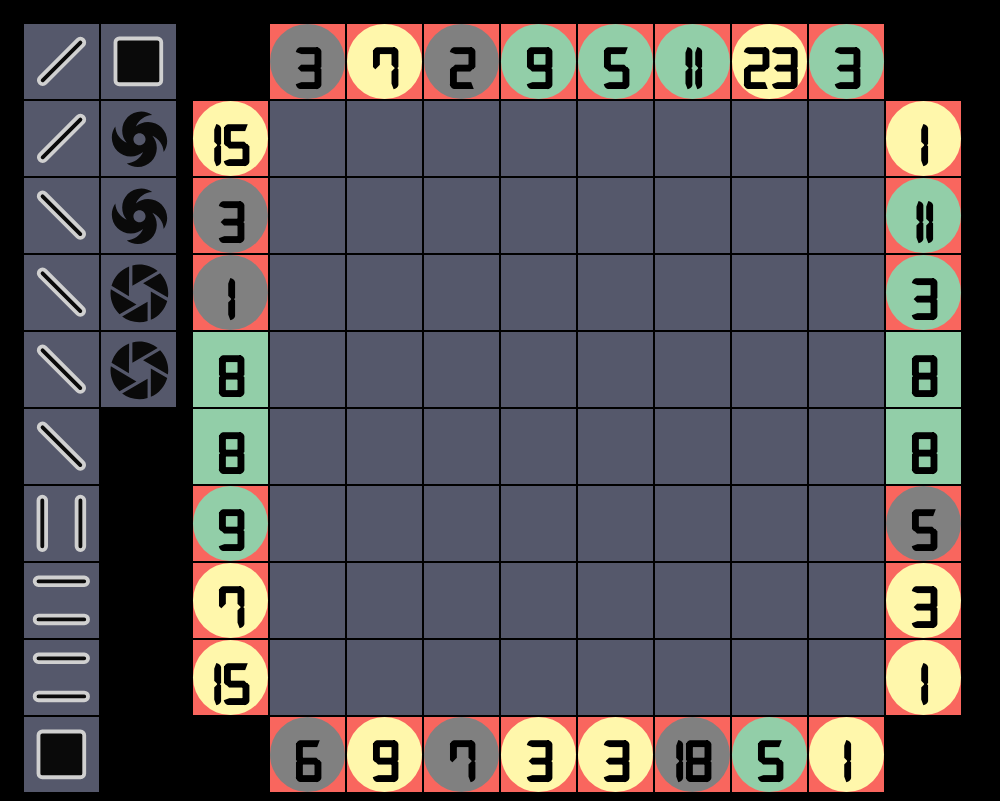
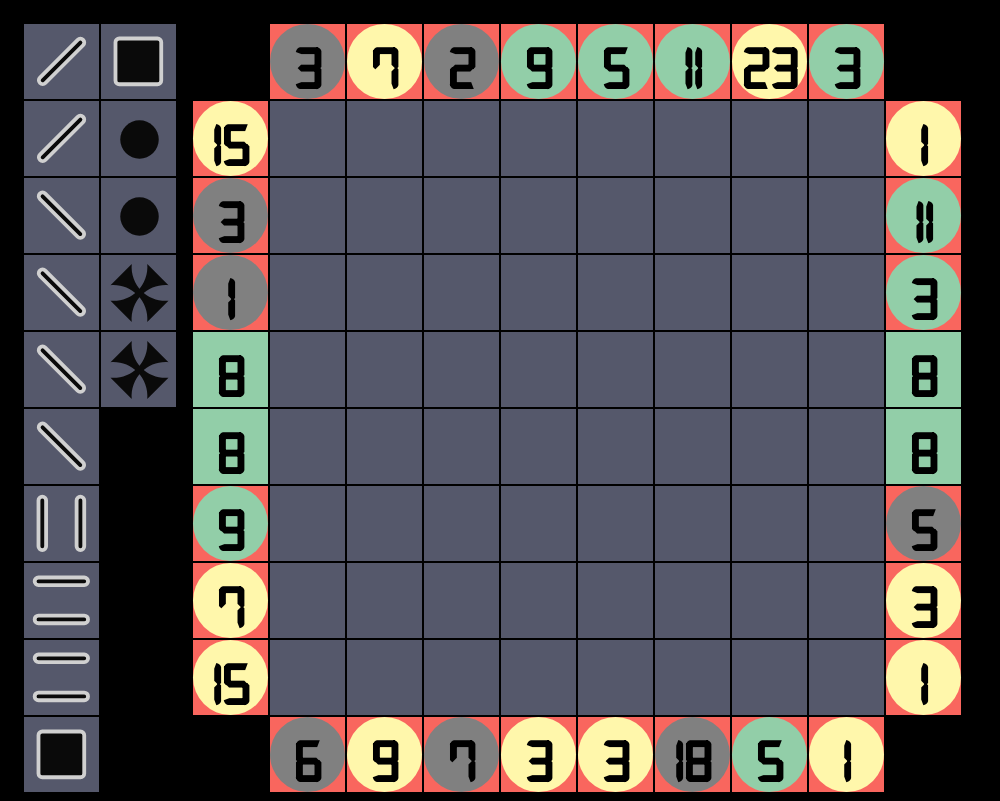
Before and after one commit to cdelaforge/reflection, a React (Create React App) app: page / in a window 1280 px wide. Shown: the whole page, without its empty margins (0-1000 px from the left). Built offline with nearby package versions, Linux system fonts and the light colour scheme.

Commit message:
Ajout d'un mode standalone

```diff
--- a/src/components/Cell/Cell.Styles.ts
+++ b/src/components/Cell/Cell.Styles.ts
@@ -5,6 +5,7 @@ export const CellContainer = styled('div') <{ size: number }>`
   position: relative;
   width:  ${(props) => `${props.size}px`};
   height:  ${(props) => `${props.size}px`};
+  cursor: pointer;
 `;
 
 export const CellContainerChild = styled('div')`
--- a/src/components/Cell/Cell.tsx
+++ b/src/components/Cell/Cell.tsx
@@ -19,7 +19,9 @@ function Cell({ row, col }: CellProps) {
   }
 
   const clickCell = () => {
-    setGridElement(row, col);
+    if (getVal() !== 7) {
+      setGridElement(row, col);
+    }
   };
 
   const cellLaserElements = laserElements
--- a/src/components/Cell/SideCell.tsx
+++ b/src/components/Cell/SideCell.tsx
@@ -33,7 +33,7 @@ const getToSolve = (toSolve: string[][], posIndex: number, index: number) => {
 function SideCell({ position, index }: SideCellProps) {
   const { mode, cellSize, toSolve, result, displayLaserPosition, displayLaserIndex, displayLaser } = useAppState();
   const posIndex = posIndexHelper[position];
-  const modeCreation = mode !== "play";
+  const modeCreation = mode !== "play" && mode !== "standalone";
   const valCurrent = getCurrentVal(result, posIndex, index);
   const valSolution = modeCreation ? valCurrent : getToSolve(toSolve, posIndex, index);
   const isCellCorrect = modeCreation || valCurrent === valSolution;
--- a/src/components/Cell/StockCell.tsx
+++ b/src/components/Cell/StockCell.tsx
@@ -11,8 +11,7 @@ function StockCell({ index }: StockCellProps) {
 
   const clickCell = () => {
     if (stock[index]) {
-      const newIndex = stockIndex === index ? undefined : index;
-      setStockIndex(newIndex);
+      setStockIndex(index);
     }
   };
 
--- a/src/icons/BlackHoleIcon.tsx
+++ b/src/icons/BlackHoleIcon.tsx
@@ -2,6 +2,7 @@ import { colors } from "../helpers/Style";
 import { IconProps } from "./IconProps";
 
 export default function BlackHoleIcon({ size }: IconProps) {
+  /*
   return (
     <svg xmlns="http://www.w3.org/2000/svg" width={size} height={size} viewBox="-100 -95 712 707">
       <path fill={colors.black} d="M336,96c-43.106,0-82.584,15.504-113.184,41.23c25.931-58.966,83.266-101.002,150.837-104.918
@@ -13,4 +14,11 @@ export default function BlackHoleIcon({ size }: IconProps) {
         s56,25.072,56,56S286.928,312,256,312z"/>
     </svg>
   );
+  */
+
+  return (
+    <svg xmlns="http://www.w3.org/2000/svg" width={size} height={size} viewBox="0 0 100 100">
+      <circle cx="50" cy="50" r="25" fill={colors.black} />
+    </svg>
+  );
 }
--- a/src/icons/LaserIcon.tsx
+++ b/src/icons/LaserIcon.tsx
@@ -29,17 +29,9 @@ export function LaserIcon({ size, type, position, dimension }: LaserIconProps &
     return <rect x="45" y={getStartPos()} width="10" height={getEndPos()} fill={colors.laser} fillOpacity="1" strokeOpacity="1" />;
   };
 
-  const getCircle = () => {
-    if (dimension === LaserDimension.medium) {
-      return <circle cx="50" cy="50" r="5" fill={colors.laser} />;
-    }
-    return <></>;
-  }
-
   return (
     <svg xmlns="http://www.w3.org/2000/svg" width={size} height={size} viewBox="0 0 100 100">
       {getLaser()}
-      {getCircle()}
     </svg>
   );
 }
--- a/src/icons/PortalIcon.tsx
+++ b/src/icons/PortalIcon.tsx
@@ -2,9 +2,20 @@ import { colors } from "../helpers/Style";
 import { IconProps } from "./IconProps";
 
 export default function MirrorHorizontalIcon({ size }: IconProps) {
+  /*
   return (
     <svg xmlns="http://www.w3.org/2000/svg" width={size} height={size} viewBox="-20 -20 164 164">
       <path fill={colors.black} d="M61.72,0.28c14.77,0,28.33,5.22,38.93,13.9L46.86,45.24V2.1C51.62,0.91,56.6,0.28,61.72,0.28L61.72,0.28z M105.99,19.12c10.63,11.05,17.17,26.06,17.17,42.6c0,3.02-0.22,5.98-0.64,8.89L69.66,40.09L105.99,19.12L105.99,19.12z M121.05,77.76c-4.9,18.16-17.91,32.99-34.91,40.36l0-60.51L121.05,77.76L121.05,77.76z M79.21,120.64 c-5.54,1.64-11.41,2.53-17.48,2.53c-13.75,0-26.44-4.52-36.67-12.14l54.16-31.27L79.21,120.64L79.21,120.64z M19.41,106.27 C7.63,95.07,0.28,79.26,0.28,61.72c0-3.03,0.22-6,0.65-8.92l54.51,32.65L19.41,106.27L19.41,106.27z M2.42,45.62 C7.58,26.57,21.67,11.21,39.91,4.27l-0.44,63.54L2.42,45.62L2.42,45.62z" />
     </svg>
   );
+  */
+
+  return (
+    <svg xmlns="http://www.w3.org/2000/svg" width={size} height={size} viewBox="-100 -100 800 800">
+      <g transform="translate(300, -130) rotate(45)">
+        <path fill={colors.black} d="M30,144.097 C96.9686,223.907,195.815,270,300,270 C404.185,270,503.031,223.907,570,144.097 V455.903 C503.031,376.093,404.185,330,300,330 C195.815,330,96.9686,376.093,30,455.903Z" />
+        <path fill={colors.black} d="M455.903,30 C376.093,96.9686,330,195.815,330,300 C330,404.185,376.093,503.031,455.903,570 H144.097 C223.907,503.031,270,404.185,270,300 C270,195.815,223.907,96.9686,144.097,30Z" />
+      </g>
+    </svg>
+  );
 }
--- a/src/models/External.ts
+++ b/src/models/External.ts
@@ -4,6 +4,7 @@ export interface GameSetup {
   elements?: number[],
   grid?: number[][],
   puzzle?: string[][],
+  portals?: number[],
 }
 
 export interface WindowWithGameMethods {
@@ -15,5 +16,6 @@ export interface WindowWithGameMethods {
     onPuzzleChange?: (puzzle: string[][]) => void;
     onPuzzleResolve?: (grid: number[][]) => void;
     onProgression?: (progression: number) => void;
+    onStandaloneStart?: (grid: number[][], puzzle: string[][]) => void;
   }
 }
--- a/src/state/AppStateProvider/index.tsx
+++ b/src/state/AppStateProvider/index.tsx
@@ -52,10 +52,49 @@ const getGridDimensions = (squaresCount: number, areaWidth?: number, areaHeight?
 
 const checker = new Checker();
 
-const initGrid = (squaresCount: number) => {
+const initGrid = (squaresCount: number, portals?: number[]) => {
   const iterator = new Array<number>(squaresCount).fill(0);
   const line = new Array<number>(squaresCount).fill(0);
-  return iterator.map((_) => [...line]);
+  const grid = iterator.map((_) => [...line]);
+
+  if (portals && portals.length === 4) {
+    grid[portals[0]][portals[1]] = 7;
+    grid[portals[2]][portals[3]] = 7;
+  }
+
+  return grid;
+};
+
+const initPuzzle = (squaresCount: number, mode?: string, elements?: number[], portals?: number[]) => {
+  let toSolve = [
+    new Array<string>(squaresCount).fill(''),
+    new Array<string>(squaresCount).fill(''),
+    new Array<string>(squaresCount).fill(''),
+    new Array<string>(squaresCount).fill('')
+  ];
+
+  if (mode === "standalone" && elements) {
+    const grid = initGrid(squaresCount, portals);
+
+    for (let index = 0; index < elements.length;) {
+      const row = Math.floor(Math.random() * squaresCount);
+      const col = Math.floor(Math.random() * squaresCount);
+
+      if (grid[row][col] === 0) {
+        grid[row][col] = elements[index];
+        ++index;
+      }
+    }
+
+    toSolve = checker.checkGrid(grid, toSolve);
+
+    const w: WindowWithGameMethods = window as any;
+    if (w.game.onStandaloneStart) {
+      w.game.onStandaloneStart(grid, toSolve);
+    }
+  }
+
+  return toSolve;
 };
 
 const initialData: IStateContext = {
@@ -100,24 +139,21 @@ export function AppStateProvider(props: React.PropsWithChildren<{}>) {
   const [running, setRunning] = useState(initialData.running);
   const [areaWidth, setAreaWidth] = useState<number>();
   const [areaHeight, setAreaHeight] = useState<number>();
+  const [playerAction, setPlayerAction] = useState<boolean>(false);
 
   useEffect(() => {
     const w: WindowWithGameMethods = window as any;
     w.game = {
       setRunning,
       setup: (p: GameSetup) => {
+        setPlayerAction(false);
         setMode(p.mode);
         setSquaresCount(p.gridSize);
 
-        const grid = p.grid || initGrid(p.gridSize);
+        const grid = p.grid || initGrid(p.gridSize, p.portals);
         setGrid(grid);
 
-        const toSolve = p.puzzle || [
-          new Array<string>(p.gridSize).fill(''),
-          new Array<string>(p.gridSize).fill(''),
-          new Array<string>(p.gridSize).fill(''),
-          new Array<string>(p.gridSize).fill('')
-        ];
+        const toSolve = p.puzzle || initPuzzle(p.gridSize, p.mode, p.elements, p.portals);
         setToSolve(toSolve);
 
         if (p.elements) {
@@ -161,11 +197,12 @@ export function AppStateProvider(props: React.PropsWithChildren<{}>) {
 
   useEffect(() => {
     const w: WindowWithGameMethods = window as any;
-    if (mode !== "view" && w.game.onGridChange) {
+    if (mode !== "view" && w.game.onGridChange && playerAction) {
       const gridClone = [...grid.map((row) => [...row])];
       w.game.onGridChange(gridClone);
+      setPlayerAction(false);
     }
-  }, [mode, grid]);
+  }, [mode, grid, playerAction]);
 
   useEffect(() => {
     const w: WindowWithGameMethods = window as any;
@@ -293,7 +330,7 @@ export function AppStateProvider(props: React.PropsWithChildren<{}>) {
     stockIndex,
     setStockIndex: (index?: number) => { if (running) { setStockIndex(index); } },
     grid,
-    setGridElement: (row: number, col: number) => { if (running) { setGridElement(row, col); } },
+    setGridElement: (row: number, col: number) => { if (running) { setGridElement(row, col); setPlayerAction(true); } },
     toSolve,
     result,
     laserElements,
```
